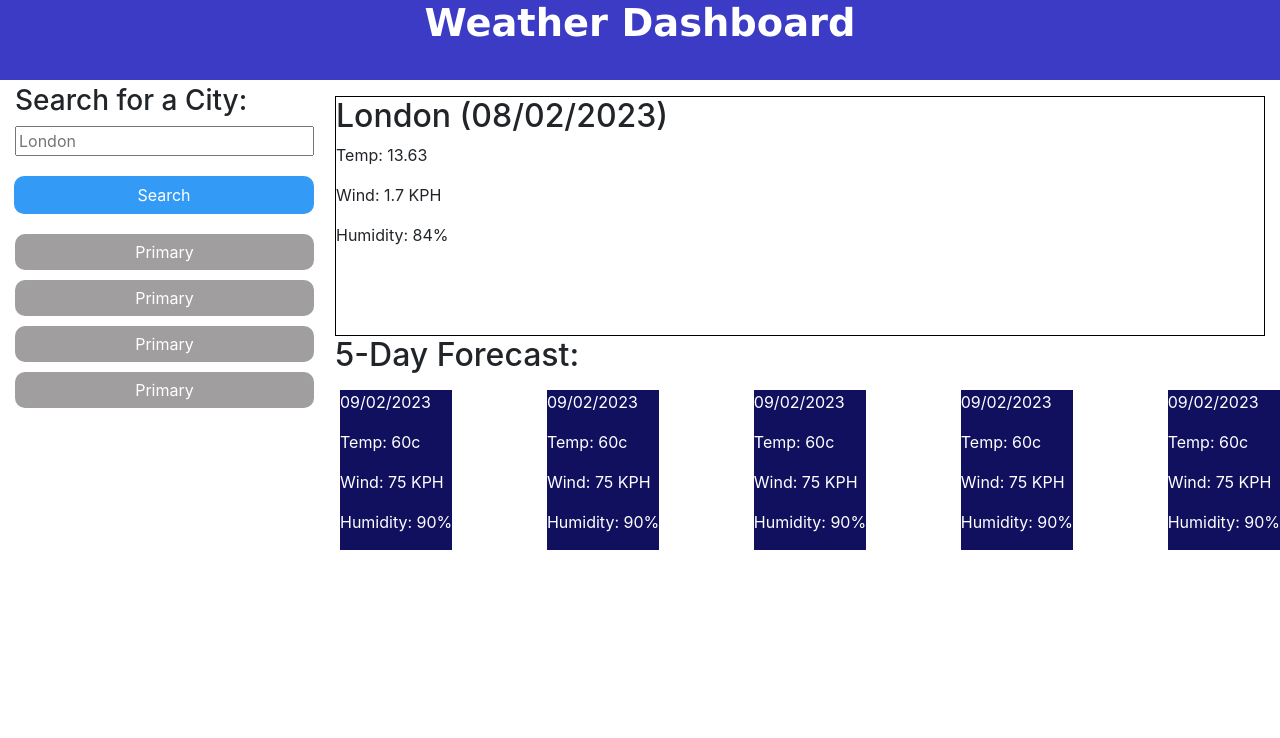
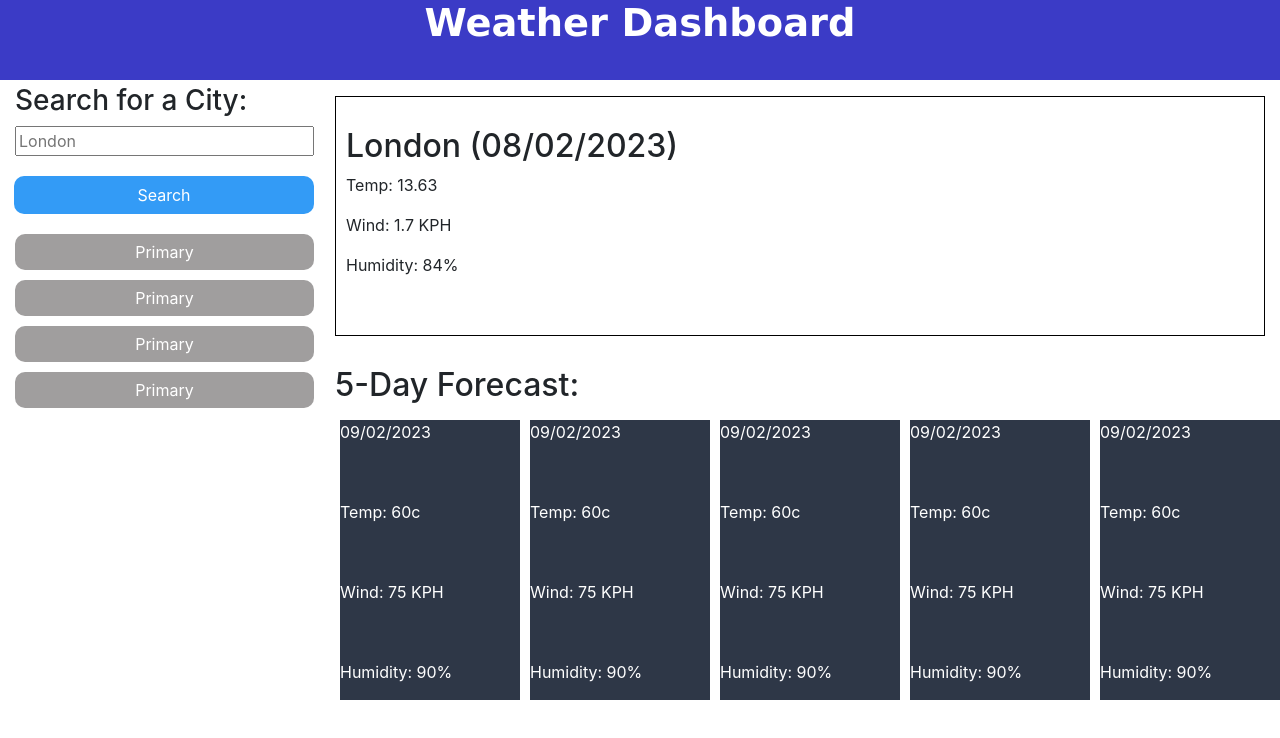
Before and after one commit to Brian-Machiestay/weather-dashboard, a plain HTML site: page index.html in a window 1280 px wide. Drawn offline with nearby package versions, Linux system fonts and the light colour scheme; no server answers.

Commit message:
complete designing mvp

```diff
--- a/assets/styles/weather.css
+++ b/assets/styles/weather.css
@@ -31,6 +31,7 @@ header h1 {
     border: 1px solid black;
     max-width: 100%;
     margin-top: 20px;
+    padding-left: 10px;
 }
 
 /* history section styles */
@@ -76,5 +77,14 @@ header h1 {
 }
 
 .future {
-    background-color: rgb(16, 16, 95);
+    background-color: rgba(40, 49, 66, 0.969);
+    height: 35vh;
+    width: 180px;
+    display: flex;
+    flex-direction: column;
+    justify-content: space-between;
 }
+
+.forecastDiv h2 {
+    margin-top: 30px;
+}
```
